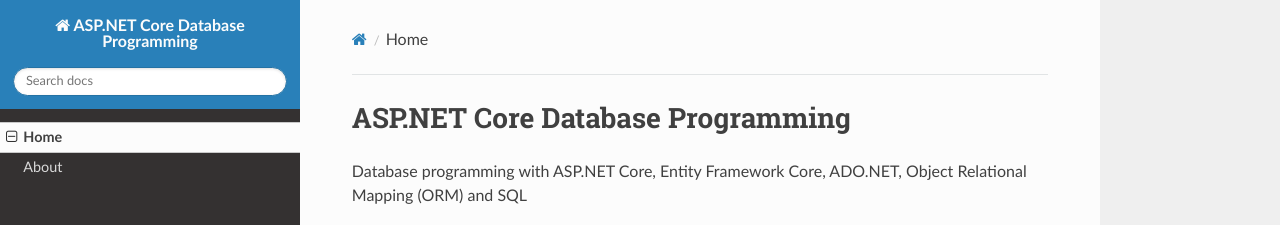
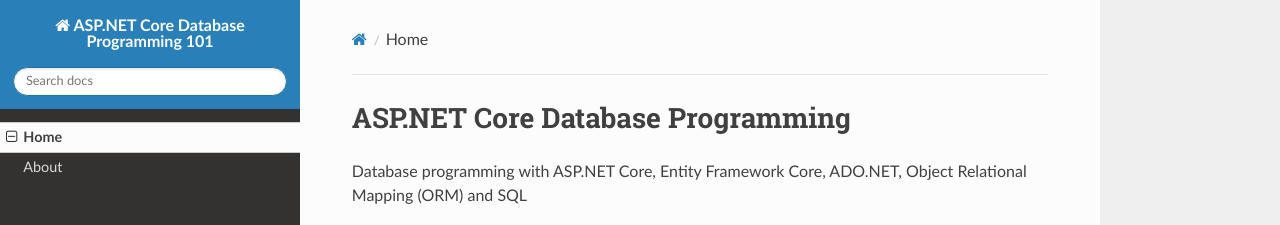
Before and after one commit to samuelp101/AspNetCore-Database, an MkDocs documentation site: the page built from docs/index.md, in a window 1280 px wide. Shown: the top 225 px of the page. Built offline with MkDocs 1.6.1, drawn with Linux system fonts in a browser that asks for light colours; nearby versions of some CDN libraries.

Commit message:
Update mkdocs.yml

```diff
--- a/mkdocs.yml
+++ b/mkdocs.yml
@@ -1,4 +1,4 @@
-site_name: ASP.NET Core Database Programming
+site_name: ASP.NET Core Database Programming 101
 nav:
   - Home: index.md
   - 'About': 'about.md'
```
